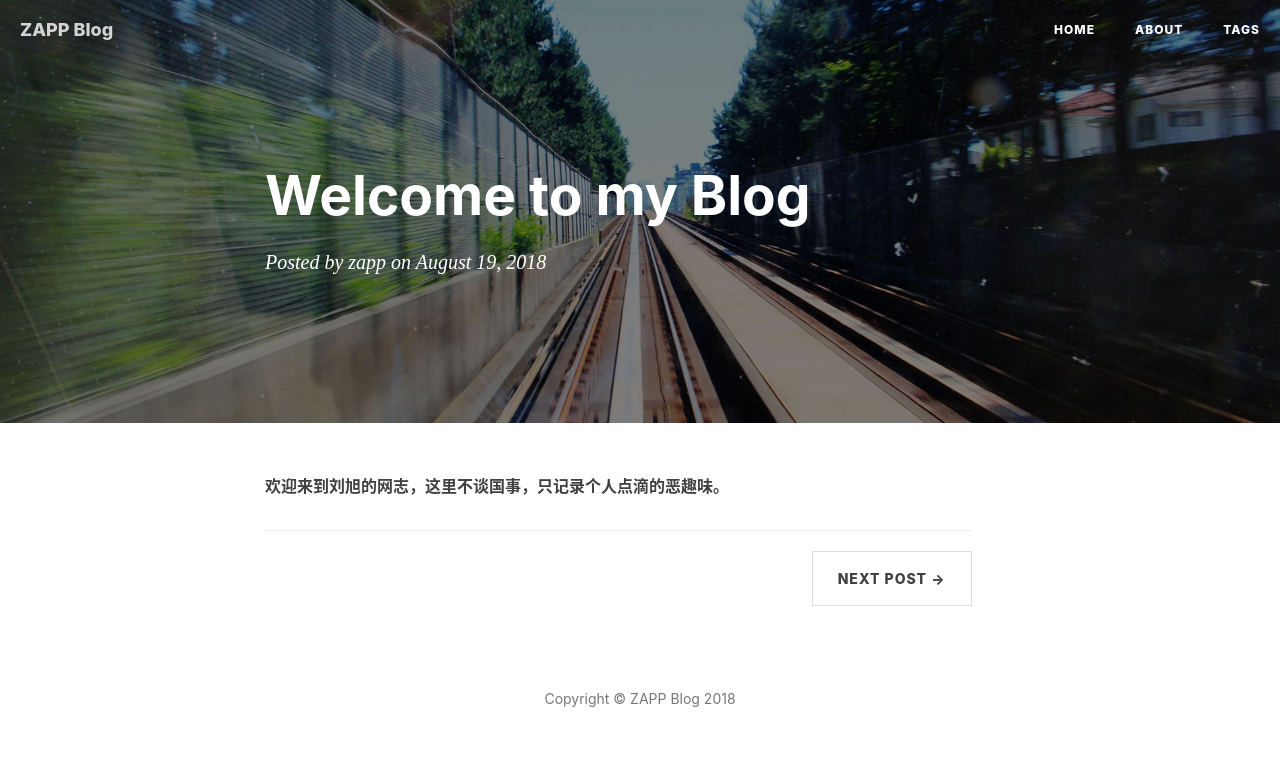
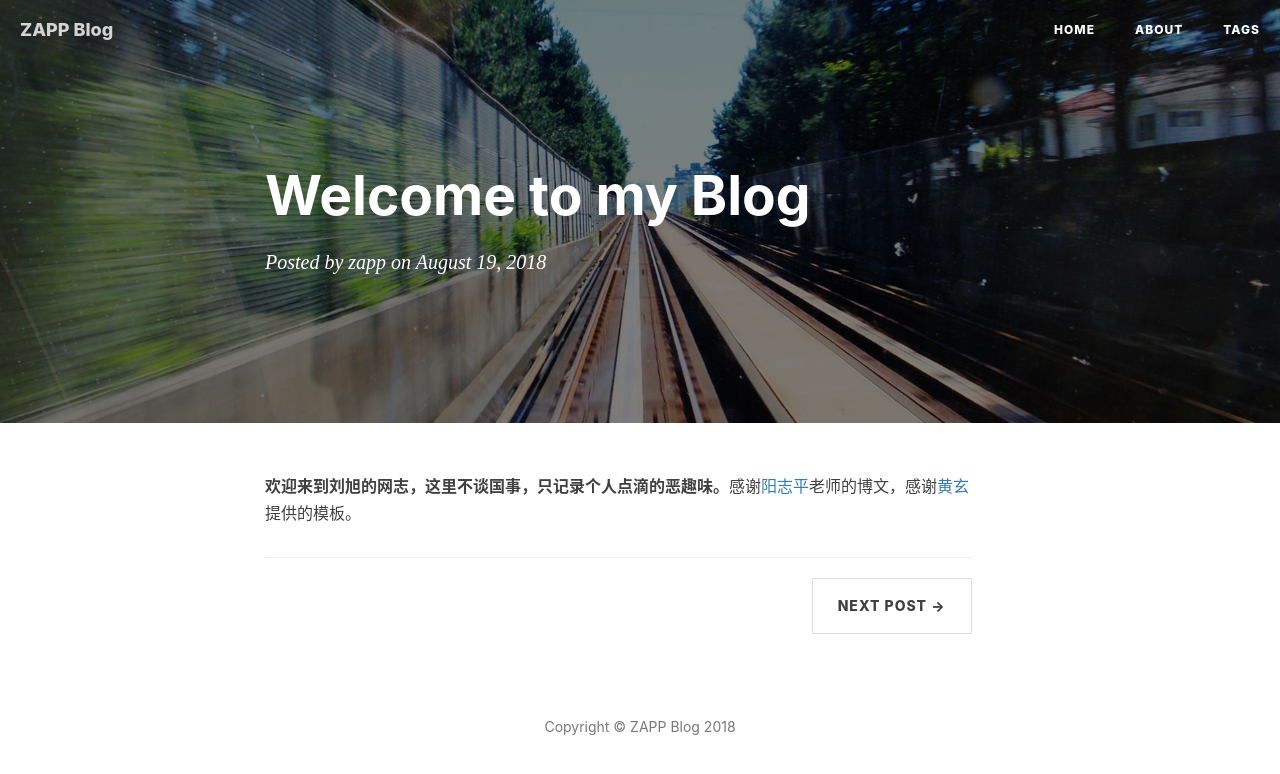
Before and after one commit to zapp926/blog, a Jekyll site: the page built from _posts/2018-08-19-welcome-to-myblog.md, in a window 1280 px wide. Shown: the top 774 px of the page. Built offline with Jekyll 4.4.1, drawn with Linux system fonts in a browser that asks for light colours; nearby versions of some CDN libraries; comment, search, counter and statistics services are not loaded.

Commit message:
change welcome to my blog

```diff
--- a/_posts/2018-08-19-welcome-to-myblog.md
+++ b/_posts/2018-08-19-welcome-to-myblog.md
@@ -7,4 +7,4 @@ header-img: "img/post-bg-2015.jpg"
 # tags:
 ---
 
-**欢迎来到刘旭的网志，这里不谈国事，只记录个人点滴的恶趣味。**
+**欢迎来到刘旭的网志，这里不谈国事，只记录个人点滴的恶趣味。**感谢[阳志平](https://www.yangzhiping.com/)老师的博文，感谢[黄玄](https://huangxuan.me/)提供的模板。
```
